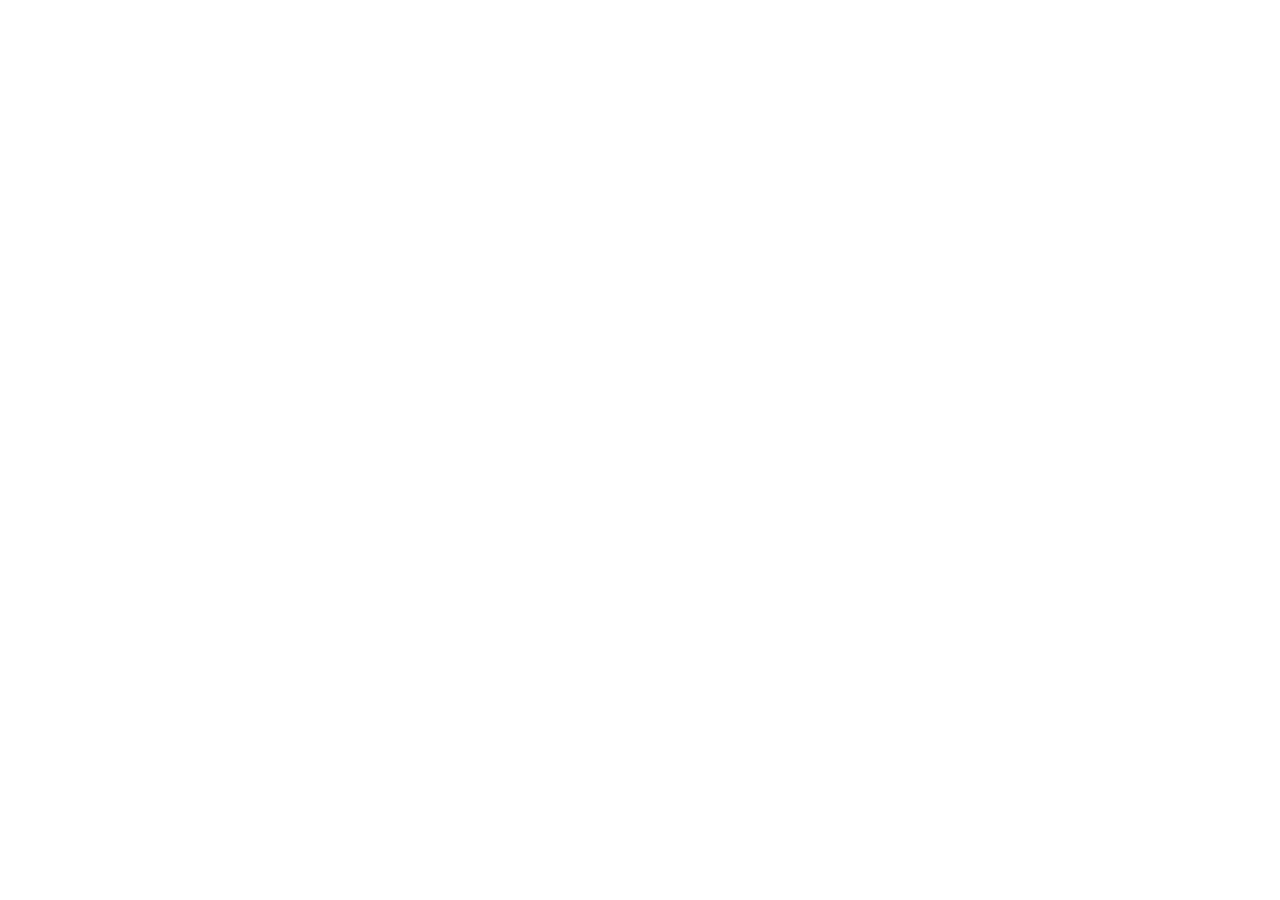
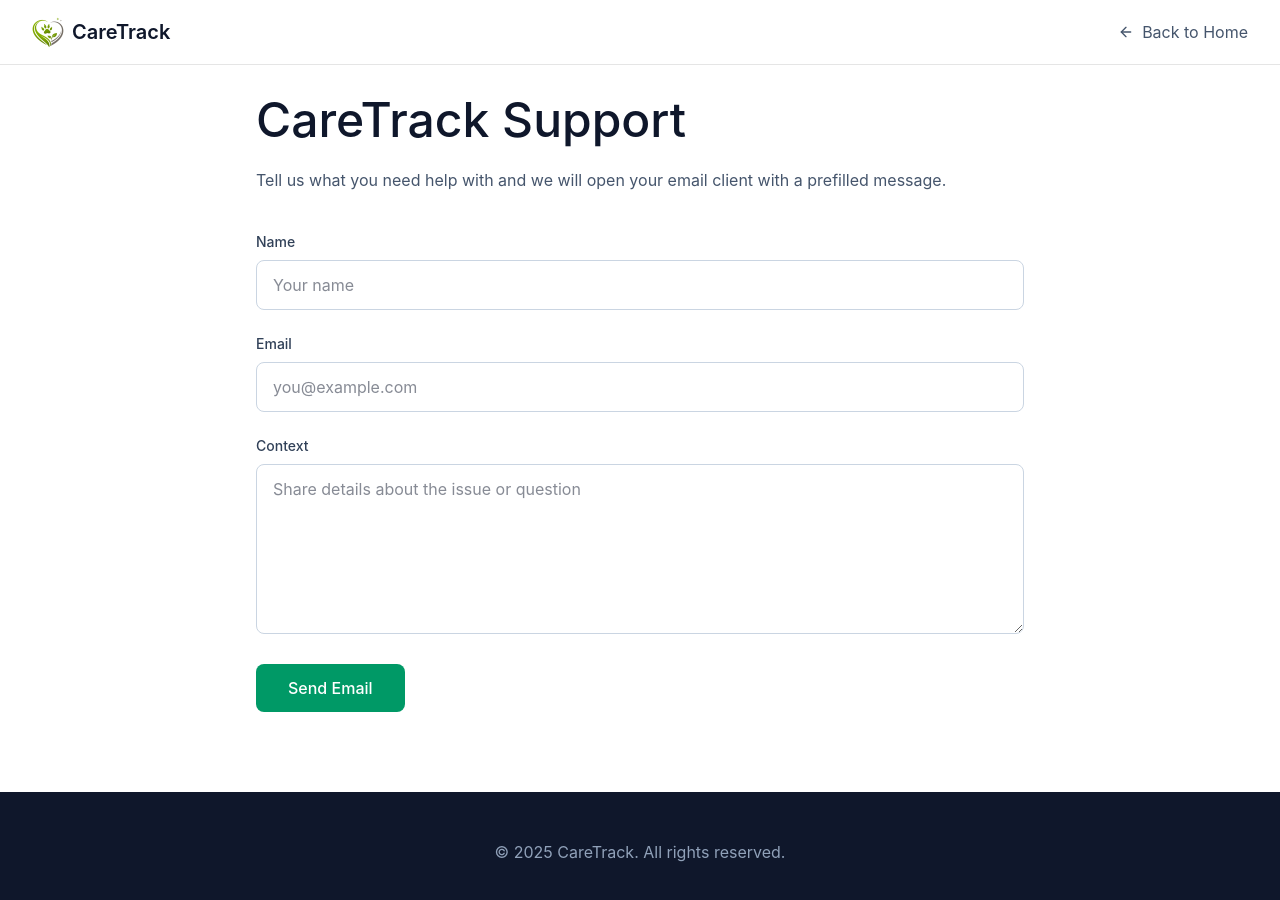
Before and after one commit to jadidihosein68/CareTrackLanding, a React (Vite) app: page /support in a window 1280 px wide. Before the commit this address had no page. Shown: the top 900 px of the page. Before the commit the page ends 800 px from the top, so only its background shows below. Built offline with nearby package versions, Linux system fonts and the light colour scheme.

Commit message:
add fixing issue for netlify

```diff
--- a/src/app/App.tsx
+++ b/src/app/App.tsx
@@ -2,6 +2,7 @@ import { BrowserRouter, Routes, Route } from 'react-router-dom';
 import { LandingPage } from './components/LandingPage';
 import { PrivacyPolicy } from './components/PrivacyPolicy';
 import { TermsOfService } from './components/TermsOfService';
+import { Support } from './components/Support';
 
 export default function App() {
   return (
@@ -10,6 +11,7 @@ export default function App() {
         <Route path="/" element={<LandingPage />} />
         <Route path="/privacy" element={<PrivacyPolicy />} />
         <Route path="/terms" element={<TermsOfService />} />
+        <Route path="/support" element={<Support />} />
       </Routes>
     </BrowserRouter>
   );
--- a/src/app/components/LandingPage.tsx
+++ b/src/app/components/LandingPage.tsx
@@ -221,7 +221,11 @@ export function LandingPage() {
               <ul className="space-y-2 text-slate-400">
 
                 <li><a href="#" className="hover:text-white transition-colors">Download</a></li>
-                <li><a href="#" className="hover:text-white transition-colors">Support</a></li>
+                <li>
+                  <Link to="/support" className="hover:text-white transition-colors">
+                    Support
+                  </Link>
+                </li>
               </ul>
             </div>
             <div>
--- /dev/null
+++ b/src/app/components/Support.tsx
@@ -0,0 +1,121 @@
+import { useState } from 'react';
+import { Link } from 'react-router-dom';
+import { ArrowLeft } from 'lucide-react';
+import icon from '../assets/icon.png';
+
+export function Support() {
+  const [name, setName] = useState('');
+  const [email, setEmail] = useState('');
+  const [context, setContext] = useState('');
+
+  const handleSubmit = (event: React.FormEvent<HTMLFormElement>) => {
+    event.preventDefault();
+    const subject = encodeURIComponent('CareTrack Support');
+    const body = encodeURIComponent(`Name: ${name}\nEmail: ${email}\n\nContext:\n${context}`);
+    window.location.href = `mailto:info@osacore.com?subject=${subject}&body=${body}`;
+  };
+
+  return (
+    <div className="min-h-screen bg-white">
+      {/* Navigation */}
+      <nav className="border-b bg-white/80 backdrop-blur-sm fixed w-full top-0 z-50">
+        <div className="max-w-7xl mx-auto px-4 sm:px-6 lg:px-8">
+          <div className="flex justify-between items-center h-16">
+            <Link to="/" className="flex items-center gap-2">
+              <img
+                src={icon}
+                alt="CareTrack logo"
+                className="w-8 h-8 rounded-md object-contain"
+              />
+              <span className="text-xl font-semibold text-slate-900">CareTrack</span>
+            </Link>
+            <Link
+              to="/"
+              className="flex items-center gap-2 text-slate-600 hover:text-slate-900 transition-colors"
+            >
+              <ArrowLeft className="w-4 h-4" />
+              Back to Home
+            </Link>
+          </div>
+        </div>
+      </nav>
+
+      {/* Support Content */}
+      <div className="pt-24 pb-20 px-4 sm:px-6 lg:px-8">
+        <div className="max-w-3xl mx-auto">
+          <h1 className="text-4xl sm:text-5xl text-slate-900 mb-6">
+            CareTrack Support
+          </h1>
+          <p className="text-slate-600 mb-10">
+            Tell us what you need help with and we will open your email client with a prefilled
+            message.
+          </p>
+
+          <form className="space-y-6" onSubmit={handleSubmit}>
+            <div>
+              <label className="block text-sm font-medium text-slate-700 mb-2" htmlFor="name">
+                Name
+              </label>
+              <input
+                id="name"
+                name="name"
+                type="text"
+                value={name}
+                onChange={(event) => setName(event.target.value)}
+                required
+                className="w-full rounded-lg border border-slate-300 px-4 py-3 text-slate-900 focus:border-emerald-500 focus:outline-none focus:ring-2 focus:ring-emerald-200"
+                placeholder="Your name"
+              />
+            </div>
+
+            <div>
+              <label className="block text-sm font-medium text-slate-700 mb-2" htmlFor="email">
+                Email
+              </label>
+              <input
+                id="email"
+                name="email"
+                type="email"
+                value={email}
+                onChange={(event) => setEmail(event.target.value)}
+                required
+                className="w-full rounded-lg border border-slate-300 px-4 py-3 text-slate-900 focus:border-emerald-500 focus:outline-none focus:ring-2 focus:ring-emerald-200"
+                placeholder="you@example.com"
+              />
+            </div>
+
+            <div>
+              <label className="block text-sm font-medium text-slate-700 mb-2" htmlFor="context">
+                Context
+              </label>
+              <textarea
+                id="context"
+                name="context"
+                value={context}
+                onChange={(event) => setContext(event.target.value)}
+                required
+                rows={6}
+                className="w-full rounded-lg border border-slate-300 px-4 py-3 text-slate-900 focus:border-emerald-500 focus:outline-none focus:ring-2 focus:ring-emerald-200"
+                placeholder="Share details about the issue or question"
+              />
+            </div>
+
+            <button
+              type="submit"
+              className="bg-emerald-600 text-white px-8 py-3 rounded-lg hover:bg-emerald-700 transition-colors"
+            >
+              Send Email
+            </button>
+          </form>
+        </div>
+      </div>
+
+      {/* Footer */}
+      <footer className="py-12 px-4 sm:px-6 lg:px-8 bg-slate-900 text-white">
+        <div className="max-w-7xl mx-auto text-center text-slate-400">
+          <p>&copy; 2025 CareTrack. All rights reserved.</p>
+        </div>
+      </footer>
+    </div>
+  );
+}
```
Also changed, not shown: 1 other file (tests, documents, lock files or other folders).
